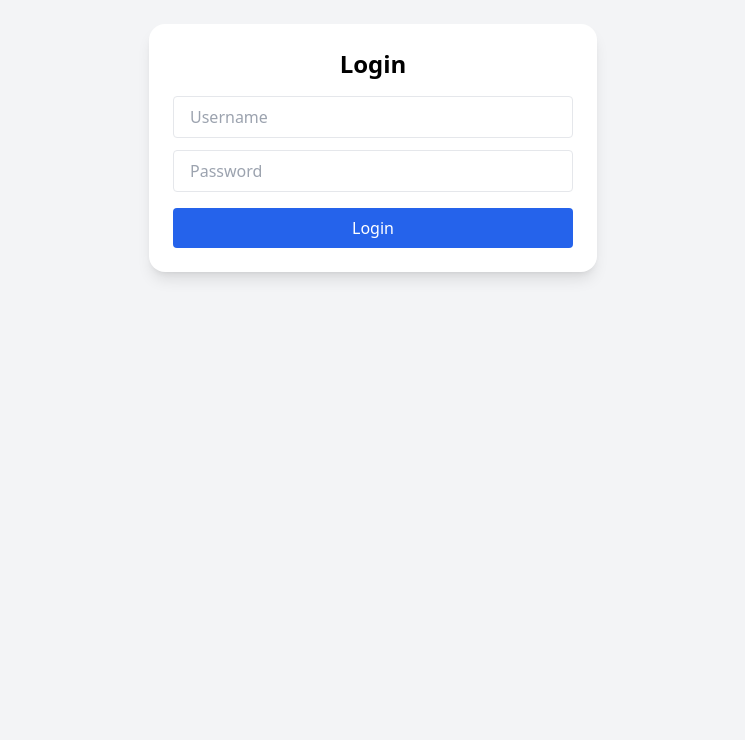
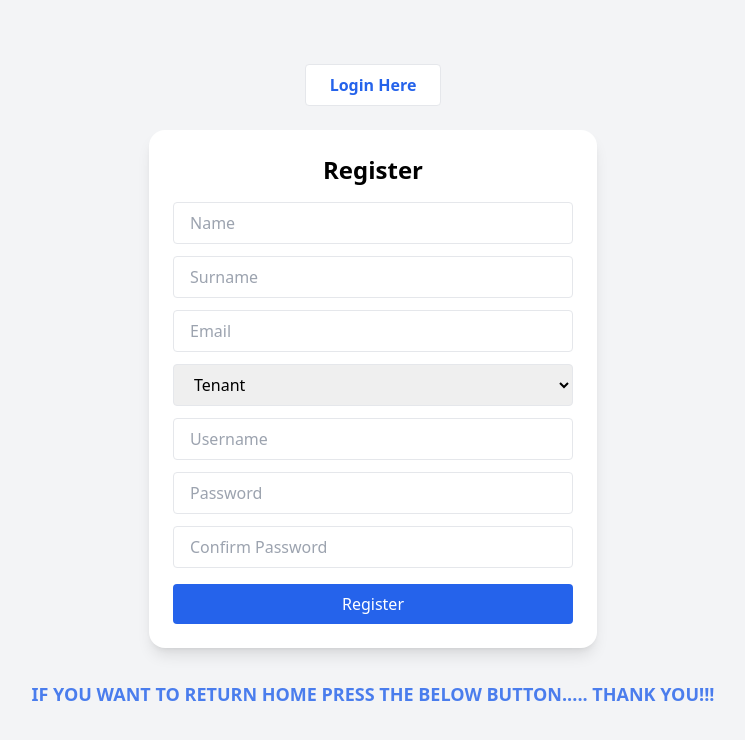
Before and after one commit to kcee01/NtloEKae_Homes, a React (Create React App) app: page /login in a window 1280 px wide. Shown: the top 740 px of the page, without its empty margins (267-1012 px from the left). Built offline with nearby package versions, Linux system fonts and the light colour scheme.

Commit message:
made navigation easier between the authorization pages

```diff
--- a/package.json
+++ b/package.json
@@ -7,6 +7,7 @@
     "@testing-library/jest-dom": "^6.6.3",
     "@testing-library/react": "^16.3.0",
     "@testing-library/user-event": "^13.5.0",
+    "lucide-react": "^0.522.0",
     "react": "^19.1.0",
     "react-dom": "^19.1.0",
     "react-router-dom": "^7.6.2",
--- a/src/components/AuthForm.jsx
+++ b/src/components/AuthForm.jsx
@@ -1,19 +1,32 @@
-// src/components/AuthForm.jsx
 import { useState } from "react";
 
 export default function AuthForm({ onSubmit, type }) {
-  const [form, setForm] = useState({ username: "", password: "", email: "", role: "tenant" });
+  const [form, setForm] = useState({
+    name: "",
+    surname: "",
+    username: "",
+    email: "",
+    role: "tenant",
+    password: "",
+    confirmPassword: "",
+  });
 
   const handleChange = (e) => {
     setForm({ ...form, [e.target.name]: e.target.value });
   };
 
+  const handleSubmit = (e) => {
+    e.preventDefault();
+    if (type === "register" && form.password !== form.confirmPassword) {
+      alert("Passwords do not match!");
+      return;
+    }
+    onSubmit(form);
+  };
+
   return (
     <form
-      onSubmit={(e) => {
-        e.preventDefault();
-        onSubmit(form);
-      }}
+      onSubmit={handleSubmit}
       className="max-w-md mx-auto bg-white p-6 rounded-2xl shadow-lg"
     >
       <h2 className="text-2xl font-semibold mb-4 text-center">
@@ -22,6 +35,24 @@ export default function AuthForm({ onSubmit, type }) {
 
       {type === "register" && (
         <>
+          <input
+            type="text"
+            name="name"
+            placeholder="Name"
+            value={form.name}
+            onChange={handleChange}
+            className="w-full mb-3 px-4 py-2 border rounded"
+            required
+          />
+          <input
+            type="text"
+            name="surname"
+            placeholder="Surname"
+            value={form.surname}
+            onChange={handleChange}
+            className="w-full mb-3 px-4 py-2 border rounded"
+            required
+          />
           <input
             type="email"
             name="email"
@@ -59,9 +90,21 @@ export default function AuthForm({ onSubmit, type }) {
         placeholder="Password"
         value={form.password}
         onChange={handleChange}
-        className="w-full mb-4 px-4 py-2 border rounded"
+        className="w-full mb-3 px-4 py-2 border rounded"
         required
       />
+
+      {type === "register" && (
+        <input
+          type="password"
+          name="confirmPassword"
+          placeholder="Confirm Password"
+          value={form.confirmPassword}
+          onChange={handleChange}
+          className="w-full mb-4 px-4 py-2 border rounded"
+          required
+        />
+      )}
 
       <button
         type="submit"
--- a/src/pages/LoginPage.jsx
+++ b/src/pages/LoginPage.jsx
@@ -1,36 +1,85 @@
-import { useNavigate } from "react-router-dom";
+import { useState, useEffect } from "react";
 import AuthForm from "../components/AuthForm";
+import { ArrowLeft } from "lucide-react";
 
-export default function LoginPage() {
-  const navigate = useNavigate();
+export default function RegisterPage() {
+  const [isLogin, setIsLogin] = useState(false);  // Initially set to false for Register
+  const [showMessage, setShowMessage] = useState(false);
+  const [showHomeButton, setShowHomeButton] = useState(false);
+  const [blink, setBlink] = useState(true);
 
-  const handleLogin = async (data) => {
-    const response = await fetch("http://localhost:8000/api/auth/login/", {
-      method: "POST",
-      headers: { "Content-Type": "application/json" },
-      body: JSON.stringify({ username: data.username, password: data.password }),
-    });
+  // Blink effect for the switch button
+  useEffect(() => {
+    const blinkInterval = setInterval(() => {
+      setBlink((prev) => !prev);
+    }, 1000);
+    return () => clearInterval(blinkInterval);
+  }, []);
 
-    const result = await response.json();
+  // Popping message and return button every 4 seconds
+  useEffect(() => {
+    const interval = setInterval(() => {
+      setShowMessage(true);
+      setShowHomeButton(false);
+      setTimeout(() => {
+        setShowMessage(false);
+        setShowHomeButton(true);
+      }, 2000);
+    }, 4000);
 
-    if (response.ok) {
-      localStorage.setItem("access", result.access);
+    return () => clearInterval(interval);
+  }, []);
 
-      // Fetch profile to get role
-      const profileRes = await fetch("http://localhost:8000/api/auth/profile/", {
-        headers: { Authorization: `Bearer ${result.access}` },
-      });
-      const profileData = await profileRes.json();
-
-      if (profileData.role === "landlord") {
-        navigate("/landlord");
-      } else {
-        navigate("/tenant");
-      }
-    } else {
-      alert("Login failed!");
-    }
+  const handleSubmit = (data) => {
+    alert(`${isLogin ? "Login" : "Register"} submitted!`);
+    console.log(data);
   };
 
-  return <AuthForm onSubmit={handleLogin} type="login" />;
+  return (
+    <div className="min-h-screen bg-gray-100 py-10 px-4 flex flex-col items-center">
+      {/* Toggle Login/Register with blinking button */}
+      <div className="flex gap-4 mb-6">
+        {isLogin ? (
+          <button
+            onClick={() => setIsLogin(false)}
+            className={`px-6 py-2 rounded border font-semibold ${
+              blink ? "bg-blue-600 text-white" : "bg-white text-blue-600"
+            } transition`}
+          >
+            Register Here
+          </button>
+        ) : (
+          <button
+            onClick={() => setIsLogin(true)}
+            className={`px-6 py-2 rounded border font-semibold ${
+              blink ? "bg-blue-600 text-white" : "bg-white text-blue-600"
+            } transition`}
+          >
+            Login Here
+          </button>
+        )}
+      </div>
+
+      {/* Auth Form */}
+      <AuthForm onSubmit={handleSubmit} type={isLogin ? "login" : "register"} />
+
+      {/* Popping Message */}
+      {showMessage && (
+        <p className="text-center mt-8 text-lg text-blue-600 font-semibold animate-pulse">
+          IF YOU WANT TO RETURN HOME PRESS THE BELOW BUTTON..... THANK YOU!!!
+        </p>
+      )}
+
+      {/* Return Button with Arrow */}
+      {showHomeButton && (
+        <button
+          onClick={() => (window.location.href = "/")}
+          className="mt-4 inline-flex items-center gap-2 bg-green-600 text-white px-5 py-2 rounded-lg hover:bg-green-700 transition"
+        >
+          <ArrowLeft className="w-5 h-5" />
+          Return
+        </button>
+      )}
+    </div>
+  );
 }
--- a/src/pages/RegisterPage.jsx
+++ b/src/pages/RegisterPage.jsx
@@ -1,20 +1,85 @@
-// src/pages/RegisterPage.jsx
+import { useState, useEffect } from "react";
 import AuthForm from "../components/AuthForm";
+import { ArrowLeft } from "lucide-react";
 
 export default function RegisterPage() {
-  const handleRegister = async (data) => {
-    const response = await fetch("http://localhost:8000/api/auth/register/", {
-      method: "POST",
-      headers: { "Content-Type": "application/json" },
-      body: JSON.stringify(data),
-    });
+  const [isLogin, setIsLogin] = useState(false);  // Initially set to false for Register
+  const [showMessage, setShowMessage] = useState(false);
+  const [showHomeButton, setShowHomeButton] = useState(false);
+  const [blink, setBlink] = useState(true);
 
-    if (response.ok) {
-      alert("Registration successful!");
-    } else {
-      alert("Registration failed!");
-    }
+  // Blink effect for the switch button
+  useEffect(() => {
+    const blinkInterval = setInterval(() => {
+      setBlink((prev) => !prev);
+    }, 1000);
+    return () => clearInterval(blinkInterval);
+  }, []);
+
+  // Popping message and return button every 4 seconds (similar to LoginPage)
+  useEffect(() => {
+    const interval = setInterval(() => {
+      setShowMessage(true);
+      setShowHomeButton(false);
+      setTimeout(() => {
+        setShowMessage(false);
+        setShowHomeButton(true);
+      }, 2000);  // Show the message for 2 seconds before showing the button
+    }, 4000);  // Display every 4 seconds
+
+    return () => clearInterval(interval);
+  }, []);
+
+  const handleSubmit = (data) => {
+    alert(`${isLogin ? "Login" : "Register"} submitted!`);
+    console.log(data);
   };
 
-  return <AuthForm onSubmit={handleRegister} type="register" />;
+  return (
+    <div className="min-h-screen bg-gray-100 py-10 px-4 flex flex-col items-center">
+      {/* Toggle Login/Register with blinking button */}
+      <div className="flex gap-4 mb-6">
+        {isLogin ? (
+          <button
+            onClick={() => setIsLogin(false)}
+            className={`px-6 py-2 rounded border font-semibold ${
+              blink ? "bg-blue-600 text-white" : "bg-white text-blue-600"
+            } transition`}
+          >
+            Register Here
+          </button>
+        ) : (
+          <button
+            onClick={() => setIsLogin(true)}
+            className={`px-6 py-2 rounded border font-semibold ${
+              blink ? "bg-blue-600 text-white" : "bg-white text-blue-600"
+            } transition`}
+          >
+            Login Here
+          </button>
+        )}
+      </div>
+
+      {/* Auth Form */}
+      <AuthForm onSubmit={handleSubmit} type={isLogin ? "login" : "register"} />
+
+      {/* Popping Message */}
+      {showMessage && (
+        <p className="text-center mt-8 text-lg text-blue-600 font-semibold animate-pulse">
+          IF YOU WANT TO RETURN HOME PRESS THE BELOW BUTTON..... THANK YOU!!!
+        </p>
+      )}
+
+      {/* Return Button with Arrow */}
+      {showHomeButton && (
+        <button
+          onClick={() => (window.location.href = "/")}
+          className="mt-4 inline-flex items-center gap-2 bg-green-600 text-white px-5 py-2 rounded-lg hover:bg-green-700 transition"
+        >
+          <ArrowLeft className="w-5 h-5" />
+          Return
+        </button>
+      )}
+    </div>
+  );
 }
```
Also changed, not shown: 1 other file (tests, documents, lock files or other folders).
